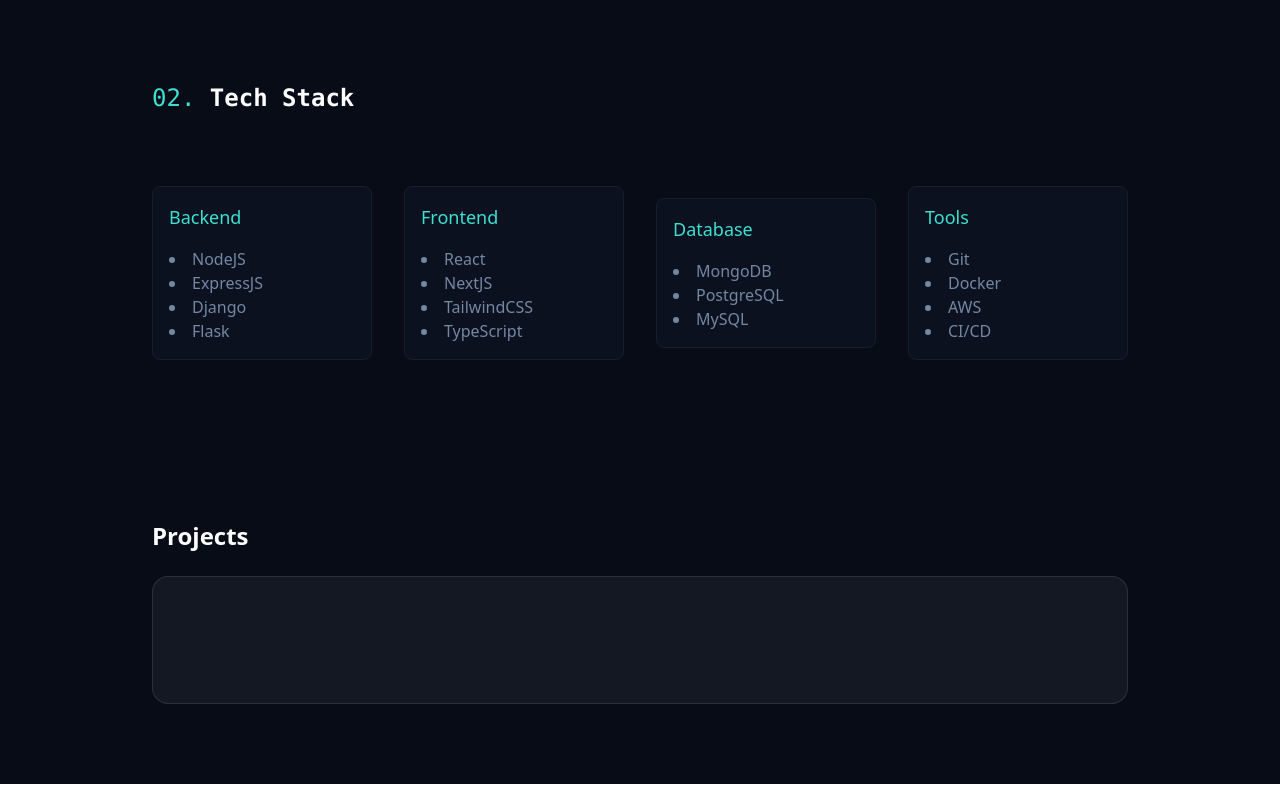
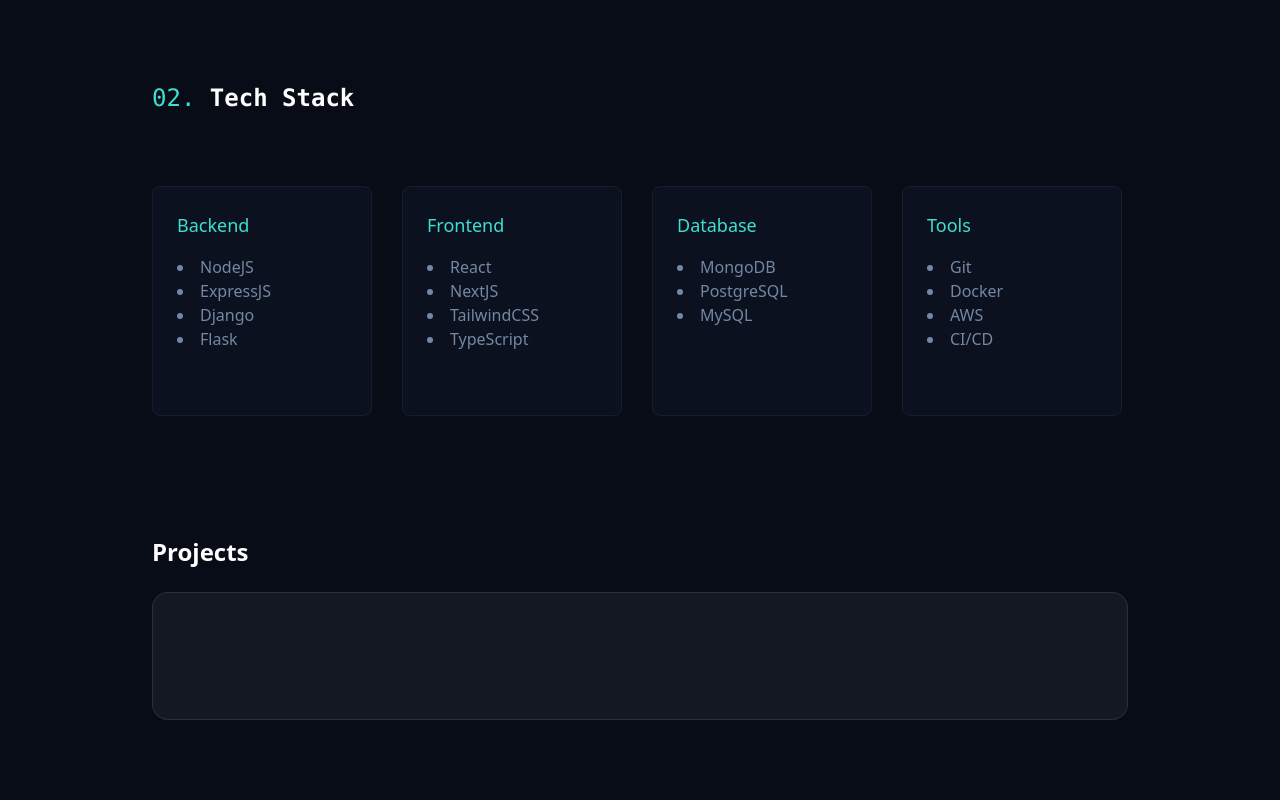
Before and after one commit to harshithkalki/Harshith_portfolio, a React (Vite) app: page / in a window 1280 px wide. Shown: the part 1362-2162 px from the top of the page. Built offline with nearby package versions, Linux system fonts and the light colour scheme.

Commit message:
skills layout changes to grid layout v2

```diff
--- a/src/components/NavBar.tsx
+++ b/src/components/NavBar.tsx
@@ -22,7 +22,7 @@
 const NavBar = () => {
   return (
     <>
-      <header className="sticky top-0 z-50 bg-[rgb(9,14,26)] opacity-70  ">
+      <header className="sticky top-0 z-50 bg-[rgb(9,14,26)] opacity-70">
         <div className="px-5 md:max-w-7xl mx-auto xl:px-8">
           <div className="py-6  justify-between items-center flex">
             <div
--- a/src/components/Skills.tsx
+++ b/src/components/Skills.tsx
@@ -23,50 +23,20 @@
       <pre className="text-2xl font-semibold">
         <span className="font-normal text-[#3de0d0]">02. </span>Tech Stack
       </pre>
-      <div className="flex flex-col md:flex-row justify-around md:justify-between items-center mt-8">
-        <div className="w-[80vw] md:w-55 md:h-full p-4 bg-[#0b111f] border border-[#161e2e] hover:border-[#3de0d0] mt-10 rounded-lg">
+
+      <div className="grid grid-cols-1 md:grid-cols-2 lg:grid-cols-4 gap-6 mt-8">
+        {techStack.map((stack) => (
+          <div className="w-[80vw] md:w-55 md:h-full p-6 bg-[#0b111f] border border-[#161e2e] hover:border-[#3de0d0] mt-10 rounded-lg">
             <h3 className="text-lg font-medium text-[#3de0d0] mb-4">
-            {techStack[0].name}
+              {stack.name}
             </h3>
             <ul className="list-disc list-inside text-[#7487a3]">
-            {techStack[0].techs.map((tech) => (
+              {stack.techs.map((tech) => (
                 <li key={tech}>{tech}</li>
               ))}
             </ul>
           </div>
-
-        <div className="w-[80vw] md:w-55 md:h-full  p-4 bg-[#0b111f] border border-[#161e2e] hover:border-[#3de0d0] mt-10 rounded-lg">
-          <h3 className="text-lg font-medium text-[#3de0d0] mb-4">
-            {techStack[1].name}
-          </h3>
-          <ul className="list-disc list-inside text-[#7487a3]">
-            {techStack[1].techs.map((tech) => (
-              <li key={tech}>{tech}</li>
         ))}
-          </ul>
-        </div>
-
-        <div className="w-[80vw] md:w-55 md:min-h-full  p-4 bg-[#0b111f] border border-[#161e2e] hover:border-[#3de0d0] mt-10 rounded-lg">
-          <h3 className="text-lg font-medium text-[#3de0d0] mb-4">
-            {techStack[2].name}
-          </h3>
-          <ul className="list-disc list-inside text-[#7487a3]">
-            {techStack[2].techs.map((tech) => (
-              <li key={tech}>{tech}</li>
-            ))}
-          </ul>
-        </div>
-
-        <div className="w-[80vw] md:w-55  p-4 bg-[#0b111f] border border-[#161e2e] hover:border-[#3de0d0] mt-10 rounded-lg">
-          <h3 className="text-lg font-medium text-[#3de0d0] mb-4">
-            {techStack[3].name}
-          </h3>
-          <ul className="list-disc list-inside text-[#7487a3]">
-            {techStack[3].techs.map((tech) => (
-              <li key={tech}>{tech}</li>
-            ))}
-          </ul>
-        </div>
       </div>
     </section>
   );
```
Lines whose indentation alone changed are shown as unchanged.
